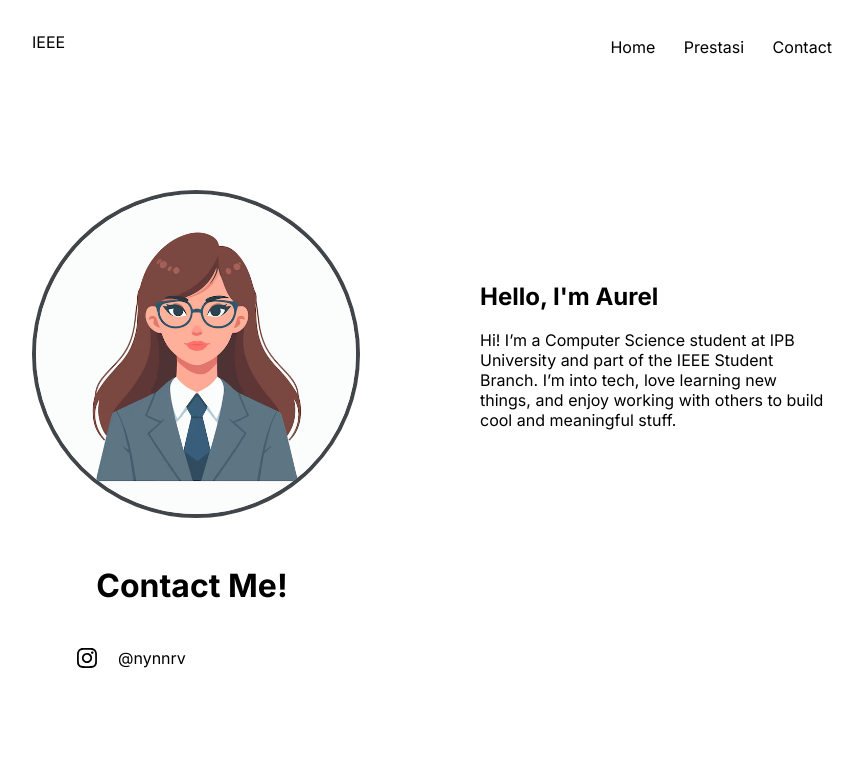
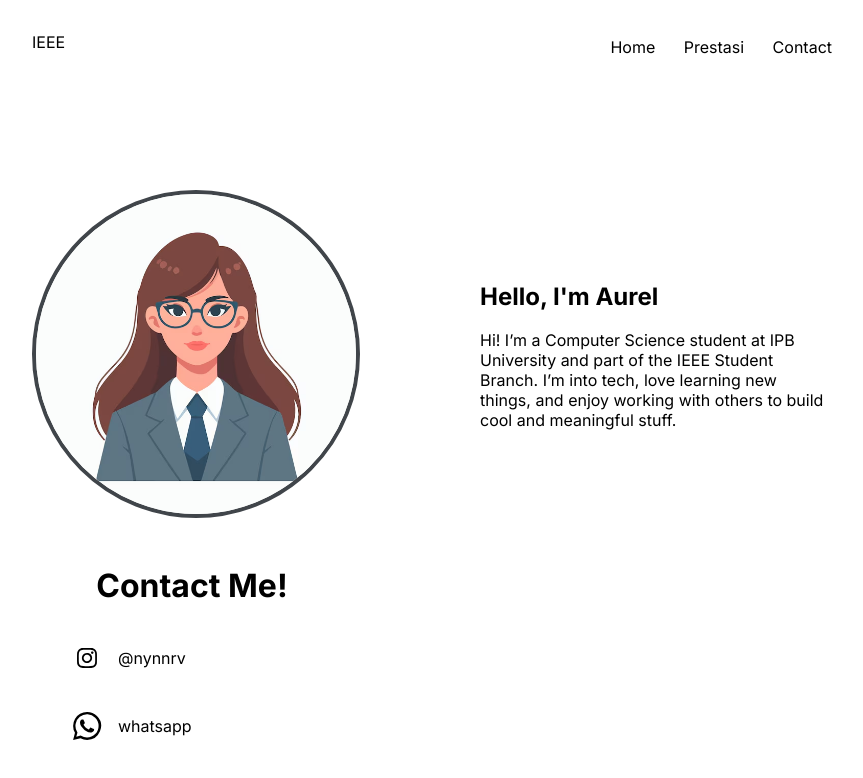
Before and after one commit to AurelNaynaR/web-portofolio, a plain HTML site: page index.html in a window 1280 px wide. Shown: the whole page, without its empty margins (208-1071 px from the left). Drawn offline with Linux system fonts and the light colour scheme.

Commit message:
header, hero, contact

```diff
--- a/index.html
+++ b/index.html
@@ -40,6 +40,12 @@
              <p>@nynnrv</p>
             </a>
          </ul>
+         <ul>
+            <a href="https://wa.me/089528934737">
+             <img class="logo" src="./assets/logo-whatsapp.svg" alt="logo whatsapp">
+             <p>whatsapp</p>
+            </a>
+         </ul>
     </section>
 
 </body>
```
Also changed, not shown: assets/logo-ieee.svg (added), assets/logo-whatsapp.svg (added).
